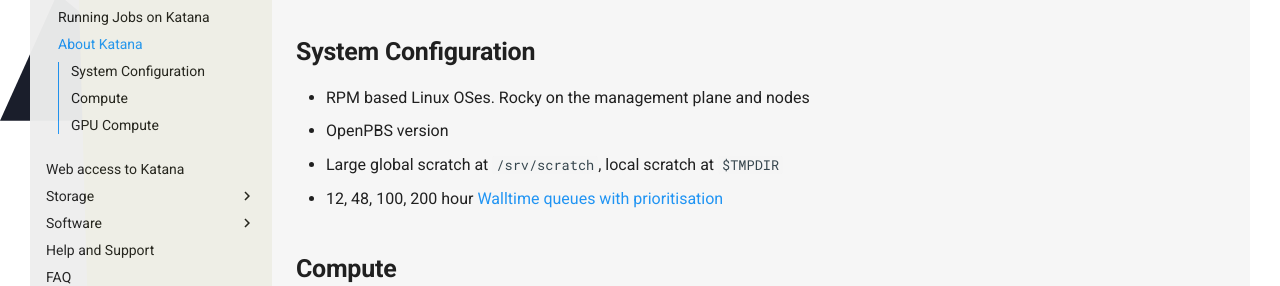
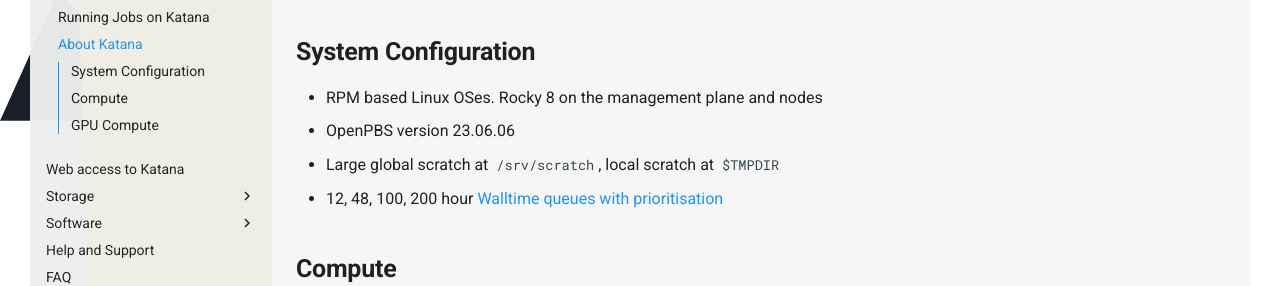
Before and after one commit to unsw-restech/unsw-restech.github.io, an MkDocs documentation site: the page built from docs/using_katana/about_katana.md, in a window 1280 px wide and 900 px high, scrolled down 321 px. Shown: the part 172-458 px from the top of the window. Built offline with MkDocs 1.6.1 and Material for MkDocs 9.7.7, drawn with Linux system fonts in a browser that asks for light colours; comment, search, counter and statistics services are not loaded.

```diff
--- a/docs/using_katana/about_katana.md
+++ b/docs/using_katana/about_katana.md
@@ -6,8 +6,8 @@ Katana is powerful on its own, but can be seen as a training or development base
 
 ## System Configuration
 
-- RPM based Linux OSes. Rocky on the management plane and nodes
-- OpenPBS version
+- RPM based Linux OSes. Rocky 8 on the management plane and nodes
+- OpenPBS version 23.06.06
 - Large global scratch at `/srv/scratch`, local scratch at `$TMPDIR`
 - 12, 48, 100, 200 hour [Walltime queues with prioritisation](/using_katana/running_jobs/#job-queue-limits-summary)
 
```
